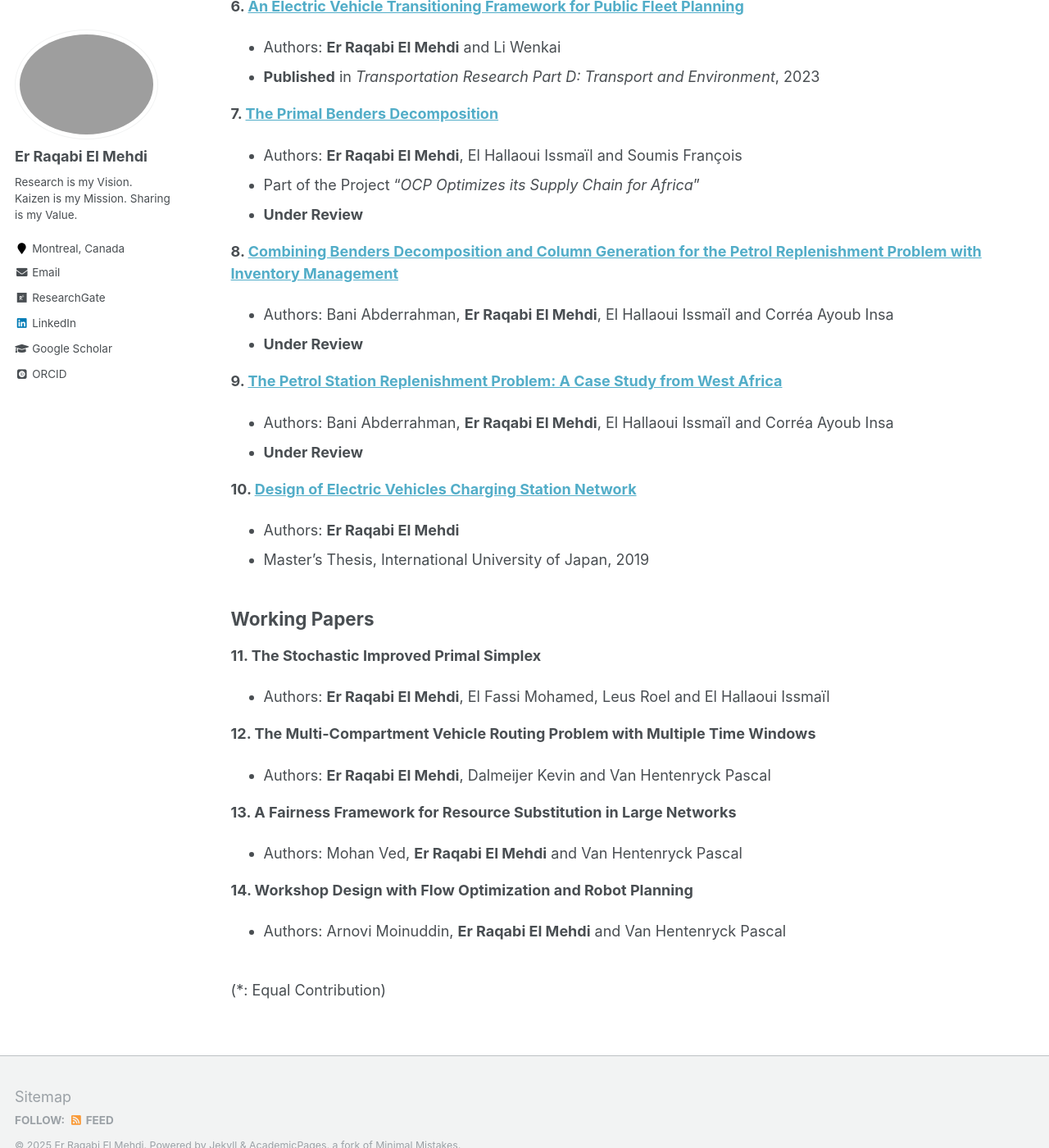
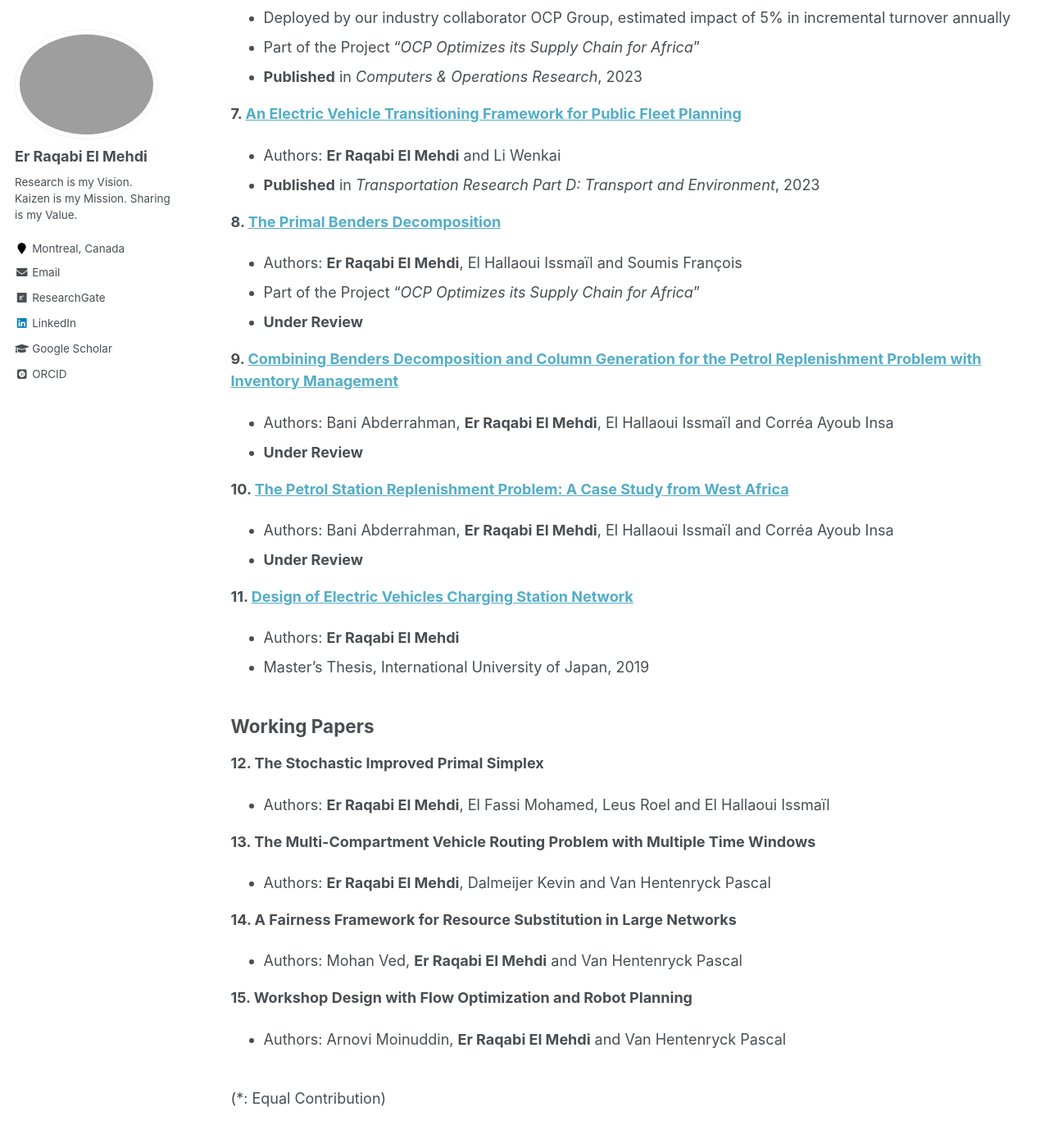
Before and after one commit to RqbMedi/rqbmedi.github.io, a Jekyll site: the page built from _pages/publications.md, in a window 1280 px wide and 1400 px high, scrolled down 1366 px. Shown: the whole window at 82% size. Built offline with Jekyll 4.4.1, drawn with Linux system fonts in a browser that asks for light colours; some web fonts are replaced; part of the change alters nothing that is shown; some of the changed text lies outside the part shown.

Commit message:
Update publications.md

```diff
--- a/_pages/publications.md
+++ b/_pages/publications.md
@@ -20,57 +20,61 @@ Published & Under Review
  - Authors: **Er Raqabi El Mehdi**, Bani Abderrahman, Morabit Mouad, Blondin Alexandre, Besner Alexandre, Fournier Julien and El Hallaoui Issmaïl
  - **Published** in *IEEE Transactions on Power Systems*, 2025
 
-**3. [Towards Resilience: Primal Large-scale Re-optimization](https://doi.org/10.1016/j.tre.2024.103819)**
+**3. [Primal Methods For Very Large-scale Optimization](https://publications.polymtl.ca/61691/)**
+ - Authors: **Er Raqabi El Mehdi**
+ - Ph.D. Thesis, Polytechnique Montreal, 2024
+
+**4. [Towards Resilience: Primal Large-scale Re-optimization](https://doi.org/10.1016/j.tre.2024.103819)**
  - Authors: **Er Raqabi El Mehdi**, Wu Yong, El Hallaoui Issmaïl and Soumis François
  - Part of the Project "*OCP Optimizes its Supply Chain for Africa*"
  - **Published** in *Transportation Research Part E: Logistics and Transportation Review*, 2024
 
-**4. [Incremental LNS Framework for Integrated Production, Inventory, and Vessel Scheduling: Application to a Global Supply Chain](https://www.sciencedirect.com/science/article/pii/S0305048322002274)**
+**5. [Incremental LNS Framework for Integrated Production, Inventory, and Vessel Scheduling: Application to a Global Supply Chain](https://www.sciencedirect.com/science/article/pii/S0305048322002274)**
  - Authors: **Er Raqabi El Mehdi**, Himmich Ilyas, El Hachemi Nizar, El Hallaoui Issmaïl and Soumis François
  - Deployed by our industry collaborator OCP Group, estimated impact of 5% in incremental turnover annually
  - Part of the Project "*OCP Optimizes its Supply Chain for Africa*"
  - **Published** in *Omega*, 2023
 
-**5. [MPILS: An Automatic Tuner for MILP Solvers](https://www.sciencedirect.com/science/article/pii/S0305054823002083)**
+**6. [MPILS: An Automatic Tuner for MILP Solvers](https://www.sciencedirect.com/science/article/pii/S0305054823002083)**
  - Authors: Himmich Ilyas∗, **Er Raqabi El Mehdi**∗, El Hachemi Nizar, El Hallaoui Issmaïl, Metrane Abdelmoutalib and Soumis François
  - Deployed by our industry collaborator OCP Group, estimated impact of 5% in incremental turnover annually
  - Part of the Project "*OCP Optimizes its Supply Chain for Africa*"
  - **Published** in *Computers & Operations Research*, 2023
 
-**6. [An Electric Vehicle Transitioning Framework for Public Fleet Planning](https://www.sciencedirect.com/science/article/pii/S1361920923001293)**
+**7. [An Electric Vehicle Transitioning Framework for Public Fleet Planning](https://www.sciencedirect.com/science/article/pii/S1361920923001293)**
  - Authors: **Er Raqabi El Mehdi** and Li Wenkai
  - **Published** in *Transportation Research Part D: Transport and Environment*, 2023
 
-**7. [The Primal Benders Decomposition](https://www.gerad.ca/en/papers/G-2023-27)**
+**8. [The Primal Benders Decomposition](https://www.gerad.ca/en/papers/G-2023-27)**
  - Authors: **Er Raqabi El Mehdi**, El Hallaoui Issmaïl and Soumis François
  - Part of the Project "*OCP Optimizes its Supply Chain for Africa*"
  - **Under Review**
 
-**8. [Combining  Benders Decomposition and Column Generation for the Petrol Replenishment Problem with Inventory Management](https://www.gerad.ca/en/papers/G-2024-18)**
+**9. [Combining  Benders Decomposition and Column Generation for the Petrol Replenishment Problem with Inventory Management](https://www.gerad.ca/en/papers/G-2024-18)**
  - Authors: Bani Abderrahman, **Er Raqabi El Mehdi**, El Hallaoui Issmaïl and Corréa Ayoub Insa
  - **Under Review**
 
-**9. [The Petrol Station Replenishment Problem: A Case Study from West Africa](https://www.gerad.ca/en/papers/G-2024-19)**
+**10. [The Petrol Station Replenishment Problem: A Case Study from West Africa](https://www.gerad.ca/en/papers/G-2024-19)**
  - Authors: Bani Abderrahman, **Er Raqabi El Mehdi**, El Hallaoui Issmaïl and Corréa Ayoub Insa
  - **Under Review**
 
-**10. [Design of Electric Vehicles Charging Station Network](https://www.iuj.ac.jp/mlic/theses/thesis_details.cfm?ID=2B7015)**
+**11. [Design of Electric Vehicles Charging Station Network](https://www.iuj.ac.jp/mlic/theses/thesis_details.cfm?ID=2B7015)**
  - Authors: **Er Raqabi El Mehdi**
  - Master’s Thesis, International University of Japan, 2019
 
 Working Papers
 ------
 
-**11. The Stochastic Improved Primal Simplex**
+**12. The Stochastic Improved Primal Simplex**
  - Authors: **Er Raqabi El Mehdi**, El Fassi Mohamed, Leus Roel and El Hallaoui Issmaïl
 
-**12. The Multi-Compartment Vehicle Routing Problem with Multiple Time Windows**
+**13. The Multi-Compartment Vehicle Routing Problem with Multiple Time Windows**
  - Authors: **Er Raqabi El Mehdi**, Dalmeijer Kevin and Van Hentenryck Pascal
 
-**13. A Fairness Framework for Resource Substitution in Large Networks**
+**14. A Fairness Framework for Resource Substitution in Large Networks**
  - Authors: Mohan Ved, **Er Raqabi El Mehdi** and Van Hentenryck Pascal
 
-**14. Workshop Design with Flow Optimization and Robot Planning**
+**15. Workshop Design with Flow Optimization and Robot Planning**
  - Authors: Arnovi Moinuddin, **Er Raqabi El Mehdi** and Van Hentenryck Pascal
 
 <br>
```
